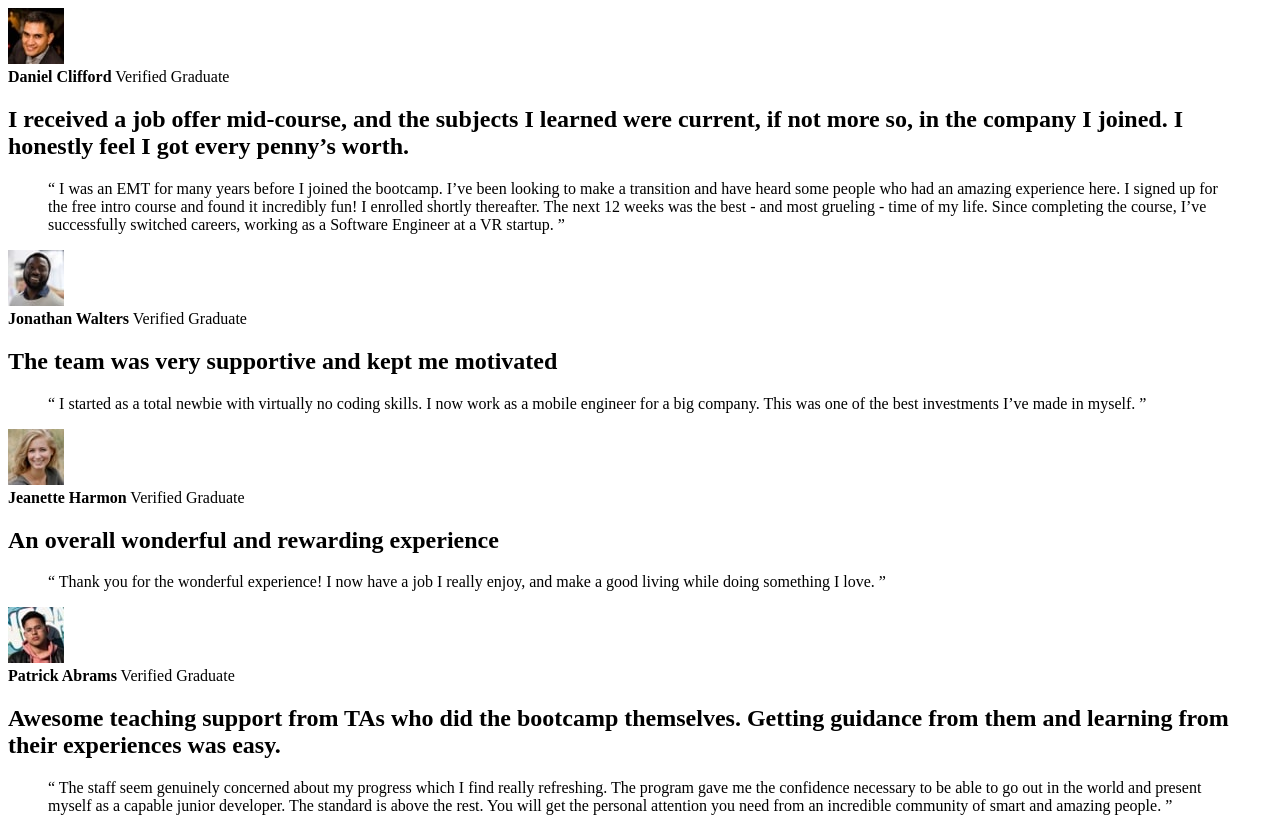
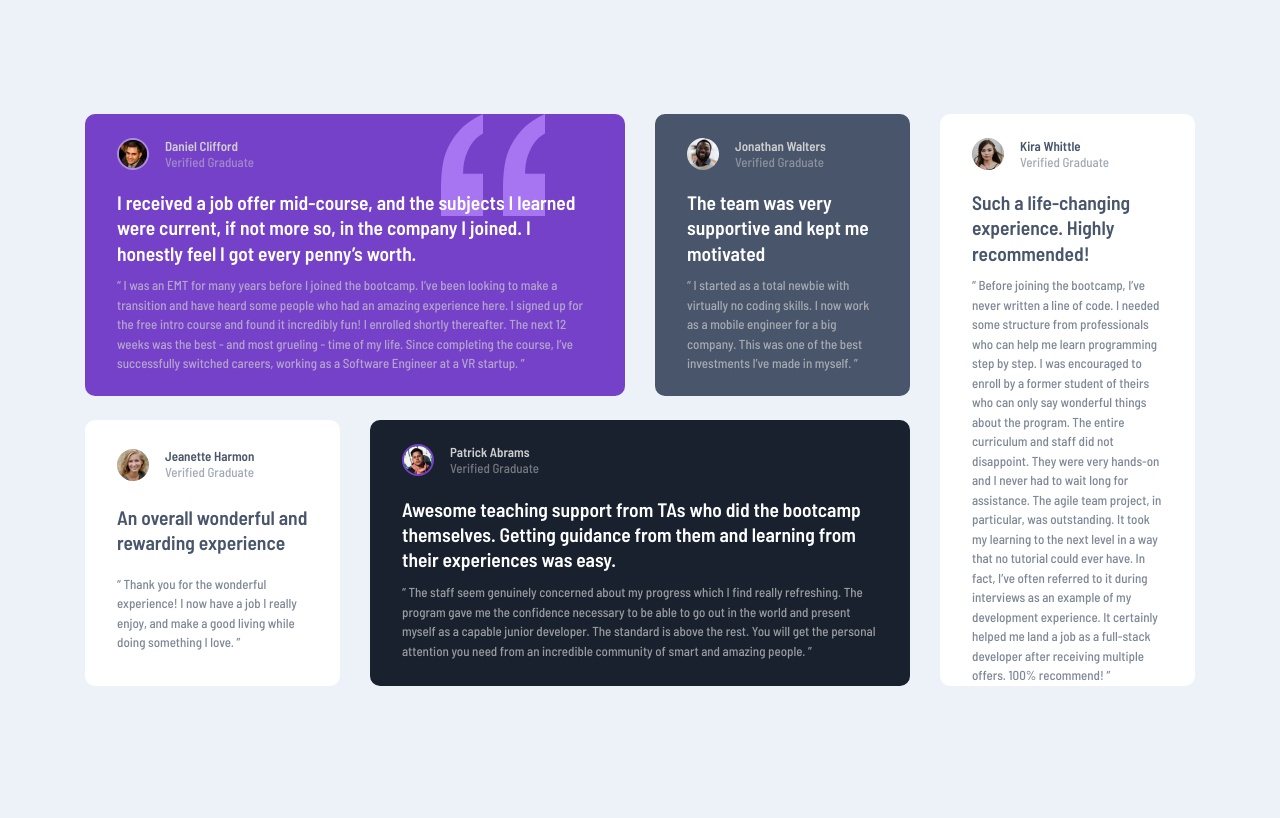
Before and after one commit to Mhmd-Tarek-Mhmd/Testimonials-grid-section, a plain HTML site: page index.html in a window 1280 px wide. Shown: the top 818 px of the page. Drawn offline with Linux system fonts and the light colour scheme.

Commit message:
ADD section styles

```diff
--- a/data.json
+++ b/data.json
@@ -1,5 +1,6 @@
 [
   {
+    "bgColor": "hsl(263, 55%, 52%)",
     "name": "Daniel Clifford",
     "title": "Verified Graduate",
     "avatar": "images/image-daniel.jpg",
@@ -7,6 +8,7 @@
     "quote": "“ I was an EMT for many years before I joined the bootcamp. I’ve been looking to make a transition and have heard some people who had an amazing experience here. I signed up for the free intro course and found it incredibly fun! I enrolled shortly thereafter. The next 12 weeks was the best - and most grueling - time of my life. Since completing the course, I’ve successfully switched careers, working as a Software Engineer at a VR startup. ”"
   },
   {
+    "bgColor": "hsl(217, 19%, 35%)",
     "name": "Jonathan Walters",
     "title": "Verified Graduate",
     "avatar": "images/image-jonathan.jpg",
@@ -14,6 +16,7 @@
     "quote": "“ I started as a total newbie with virtually no coding skills. I now work as a mobile engineer for a big company. This was one of the best investments I’ve made in myself. ”"
   },
   {
+    "bgColor": "hsl(0, 0%, 100%)",
     "name": "Jeanette Harmon",
     "title": "Verified Graduate",
     "avatar": "images/image-jeanette.jpg",
@@ -21,6 +24,7 @@
     "quote": "“ Thank you for the wonderful experience! I now have a job I really enjoy, and make a good living while doing something I love. ”"
   },
   {
+    "bgColor": "hsl(219, 29%, 14%)",
     "name": "Patrick Abrams",
     "title": "Verified Graduate",
     "avatar": "images/image-patrick.jpg",
@@ -28,6 +32,7 @@
     "quote": "“ The staff seem genuinely concerned about my progress which I find really refreshing. The program gave me the confidence necessary to be able to go out in the world and present myself as a capable junior developer. The standard is above the rest. You will get the personal attention you need from an incredible community of smart and amazing people. ”"
   },
   {
+    "bgColor": "hsl(0, 0%, 100%)",
     "name": "Kira Whittle",
     "title": "Verified Graduate",
     "avatar": "images/image-kira.jpg",
--- a/index.html
+++ b/index.html
@@ -5,6 +5,128 @@
     <meta http-equiv="X-UA-Compatible" content="IE=edge" />
     <meta name="viewport" content="width=device-width, initial-scale=1.0" />
     <title>Testimonials section</title>
+    <link rel="preconnect" href="https://fonts.googleapis.com" />
+    <link rel="preconnect" href="https://fonts.gstatic.com" crossorigin />
+    <link
+      rel="stylesheet"
+      href="https://fonts.googleapis.com/css2?family=Barlow+Semi+Condensed:wght@500;600&display=swap"
+    />
+    <style>
+      * {
+        margin: 0;
+        padding: 0;
+        box-sizing: border-box;
+      }
+      body {
+        height: 100vh;
+        display: grid;
+        min-height: 600px;
+        place-items: center;
+        background-color: hsl(210, 46%, 95%);
+      }
+
+      /*
+        Testimonials
+      */
+
+      /* [1] Layout */
+      .testimonials {
+        gap: 24px;
+        display: grid;
+        padding: 50px 24px;
+        color: hsl(0, 0%, 81%);
+        grid-template-columns: minmax(0, 327px);
+        font: 500 13px/1 "Barlow Semi Condensed", sans-serif;
+      }
+      @media (min-width: 768px) and (max-width: 1199px) {
+        .testimonials {
+          grid-template-columns: 1.5fr 1fr;
+        }
+        .card:nth-child(4) {
+          grid-row-start: 2;
+        }
+        .card:nth-child(5) {
+          grid-column: 1 / 3;
+        }
+      }
+      @media (min-width: 1200px) {
+        .testimonials {
+          gap: 24px 30px;
+          padding: 50px 0;
+          max-width: 1110px;
+          grid-template-rows: 282px 266px;
+          grid-template-columns: 1fr repeat(2, minmax(200px, 255px));
+        }
+        .card:nth-child(3) {
+          transform: translateX(calc(-1110px + 30px + (255px * 2)));
+        }
+        .card:nth-child(4) {
+          grid-area: 2;
+          transform: translateX(calc(255px + 30px));
+        }
+        .card:nth-child(5) {
+          grid-row: 1 / 3;
+          grid-column-start: 3;
+        }
+        .card blockquote {
+          margin-top: -10px;
+        }
+      }
+
+      /* [2] Typography */
+      .card {
+        gap: 20px;
+        display: grid;
+        padding: 24px 32px;
+        border-radius: 10px;
+      }
+      .card:first-child {
+        background-repeat: no-repeat;
+        background-position: top right 24px;
+        background-image: url(images/bg-pattern-quotation.svg);
+      }
+      @media (min-width: 1200px) {
+        .card:first-child {
+          background-position: top right 80px;
+        }
+      }
+      .card:nth-child(3),
+      .card:last-child {
+        color: hsl(217, 19%, 35%);
+      }
+      .card .person {
+        gap: 16px;
+        display: flex;
+        align-items: center;
+      }
+      .card h2 {
+        font-weight: 600;
+        line-height: 1.3;
+      }
+      .card h2:not(.card:nth-child(3) h2, .card:nth-child(5) h2) {
+        color: white;
+      }
+      .card img {
+        width: 32px;
+        height: 32px;
+        border-radius: 50%;
+      }
+      .card:nth-child(1) img {
+        border: 2px solid hsl(0deg 0% 100% / 40%);
+      }
+      .card:nth-child(4) img {
+        border: 2px solid hsl(263, 55%, 52%);
+      }
+      .card span {
+        opacity: 0.5;
+        display: block;
+        margin-top: 3px;
+      }
+      .card blockquote {
+        opacity: 0.7;
+        line-height: 1.5;
+      }
+    </style>
   </head>
   <body>
     <main>
@@ -13,8 +135,8 @@
 
     <script>
       const root = document.getElementById("testimonials");
-      const Card = ({ name, title, avatar, intro, quote }) => `
-        <article class="card">
+      const Card = ({ bgColor, name, title, avatar, intro, quote }) => `
+        <article class="card" style="background-color: ${bgColor};">
           <div class="person">
             <img src=${avatar} alt=${`Avatar of ${name}`} />
             <div>
```
